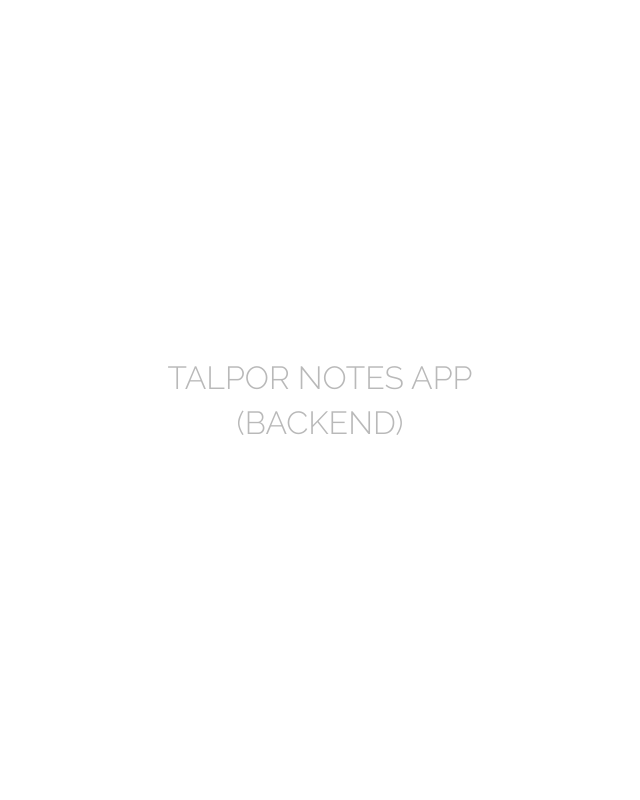
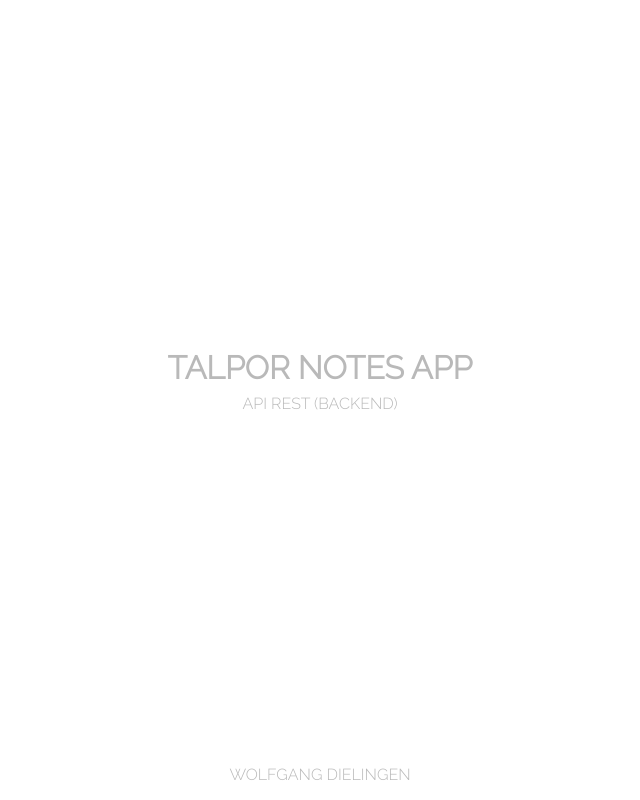
Before and after one commit to wolfgangdie/talpor-notes-app, a Django app: page / in a window 1280 px wide. Shown: the whole page, without its empty margins (320-960 px from the left). Run offline with Django 3.2, Linux system fonts and the light colour scheme.

Commit message:
Minor change on home template
Minor HTML and CSS change on home template for backend API.

```diff
--- a/backend/tna/templates/pages/home.html
+++ b/backend/tna/templates/pages/home.html
@@ -14,25 +14,45 @@
         color: #b9b9b9;
       }
 
-      p {
+      h1,
+      span {
         font-size: 2rem;
         margin: 0.25rem;
+        text-align: center;
         text-transform: uppercase;
       }
 
-      .wrapper {
+      span {
+        font-size: 1rem;
+      }
+
+      section {
+        display: grid;
+        grid-template-rows: auto min-content;
+        height: 100vh;
+      }
+
+      .content,
+      .credits {
         display: flex;
+        flex-direction: column;
         justify-content: center;
-        text-align: center;
-        flex-direction: column;
-        height: 100vh;
+      }
+
+      .credits span {
+        margin-bottom: 1rem;
       }
     </style>
   </head>
   <body>
-    <div class="wrapper">
-      <p>Talpor Notes App</p>
-      <p>(Backend)</p>
-    </div>
+    <section>
+      <div class="content">
+        <h1>Talpor Notes App</h1>
+        <span>API REST (Backend)</span>
+      </div>
+      <div class="credits">
+        <span>Wolfgang Dielingen</span>
+      </div>
+    </section>
   </body>
 </html>
```
